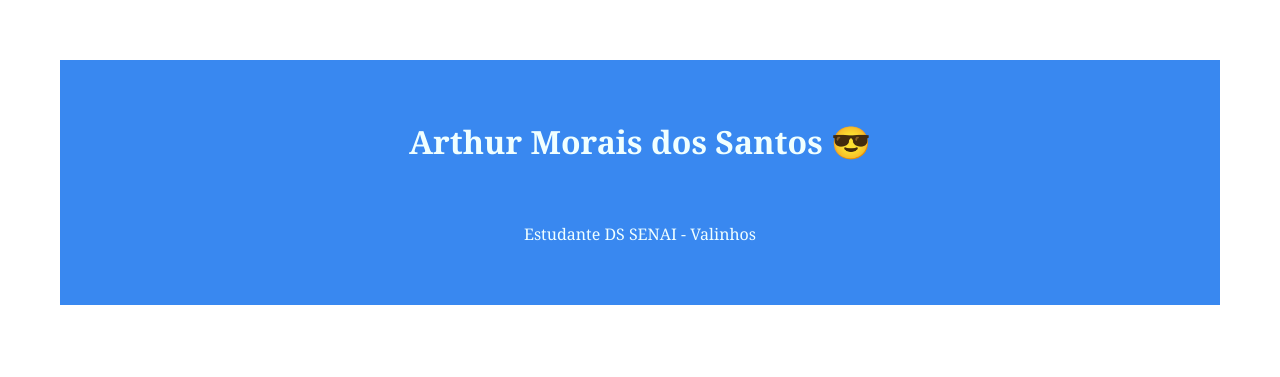
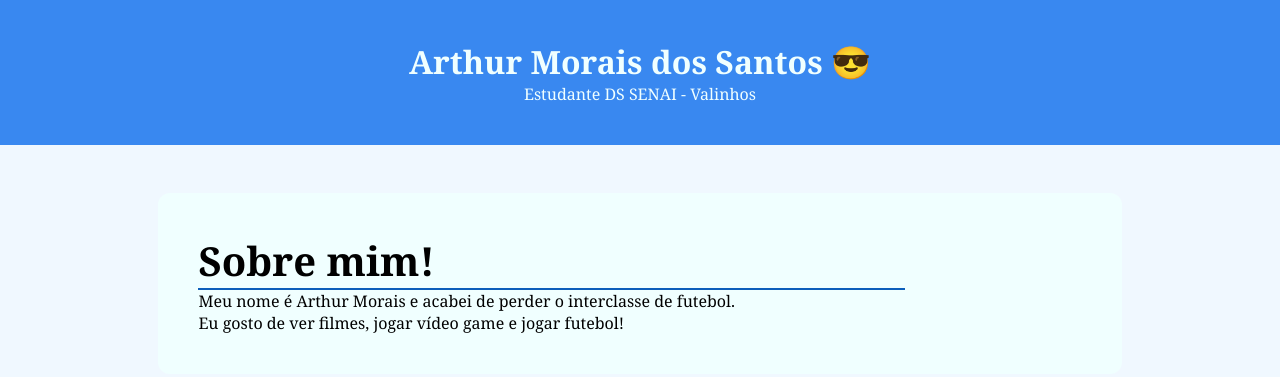
Before and after one commit to arthurmorais0227/Meu-primeiro-Site-01, a plain HTML site: page index.html in a window 1280 px wide. Drawn offline with Linux system fonts and the light colour scheme.

Commit message:
finish about section

```diff
--- a/assets/styles/index.css
+++ b/assets/styles/index.css
@@ -1,15 +1,50 @@
 /* Reset do CSS */
 * {
-    margin: 00px;
-    padding: 30px;
+    margin: 0px;
+    padding: 0px;
+    box-sizing: border-box;
 }
 
-h1,p {
-    text-align: center;
+body {
+    display: flex;
+    flex-direction: column;
+    min-height: 100vh;
+    font-family: Cambria, Cochin, Georgia, Times, 'Times New Roman', serif;
 }
 
 header {
     background-color:rgb(57, 136, 240);
     color:azure;
-    font-family:Georgia, 'Times New Roman', Times, serif
+    padding: 40px;
+    font-family:Georgia, 'Times New Roman', Times, serif;
+    text-align: center;
 }
+
+main {
+    background-color: rgb(240, 248, 255);
+    flex: 1;
+    padding: 48px 38px;
+    width: 100%;
+}
+
+about-section {
+    display: block;
+    background-color: azure;
+    width: 80%;
+    margin: 0 auto;
+    padding: 40px;
+    border-radius: 12px;
+}
+
+#titulo-sobre-mim {
+    font-size: 40px;
+    width: 80%;
+    background-color: azure;
+    border-bottom: 2px solid rgb(12, 94, 187);
+}
+
+.texto-sobre-mim {
+    font-size: px;
+    width: 80%;
+    background-color: azure;
+}
--- a/index.html
+++ b/index.html
@@ -12,5 +12,13 @@
         <H1>Arthur Morais dos Santos 😎 </H1>
         <p>Estudante DS SENAI - Valinhos</p>
     </header>
+
+    <main>
+        <about-section>
+            <H3 id="titulo-sobre-mim">Sobre mim!</H3>
+            <p class="texto-sobre-mim">Meu nome é Arthur Morais e acabei de perder o interclasse de futebol.</p>
+            <p class="texto-sobre-mim">Eu gosto de ver filmes, jogar vídeo game e jogar futebol!</p>
+        </about-section>
+    </main>
 </body>
 </html>
```
